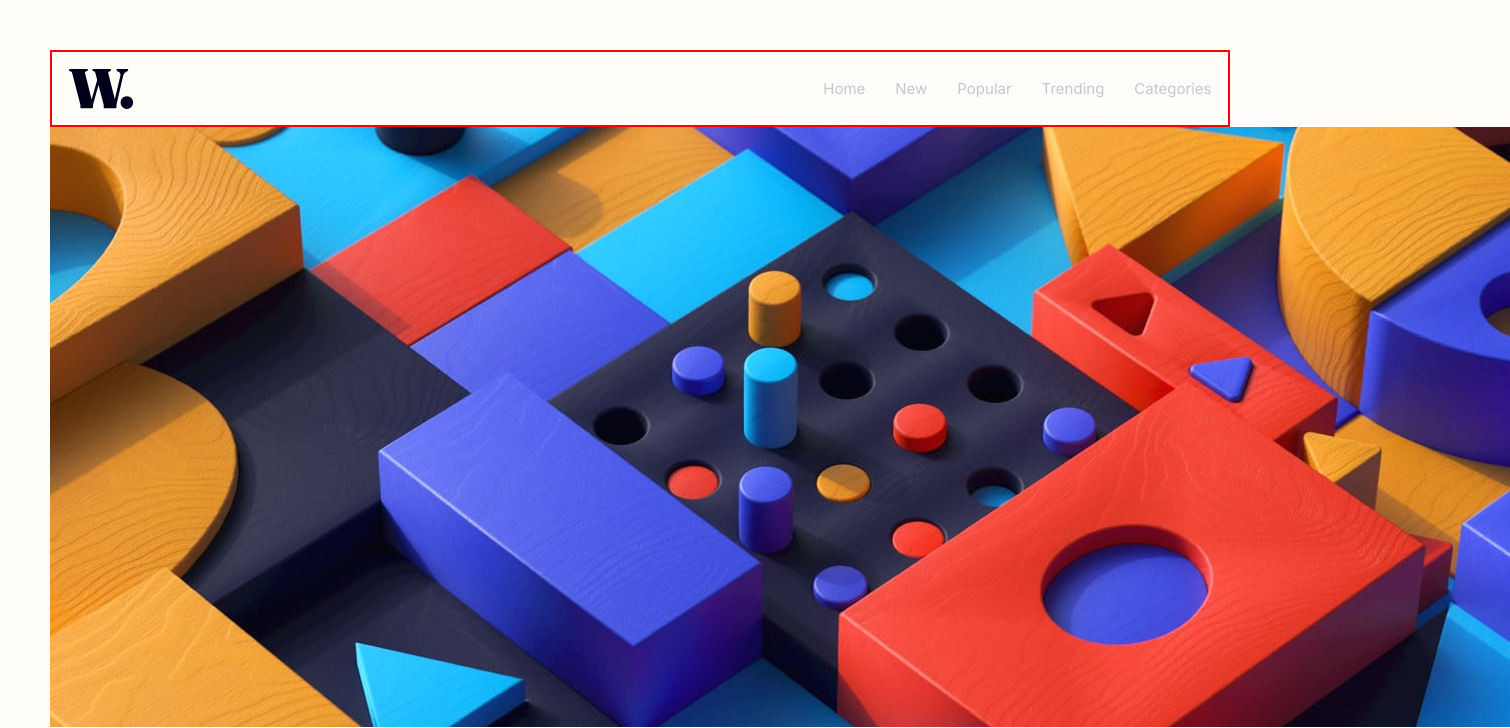
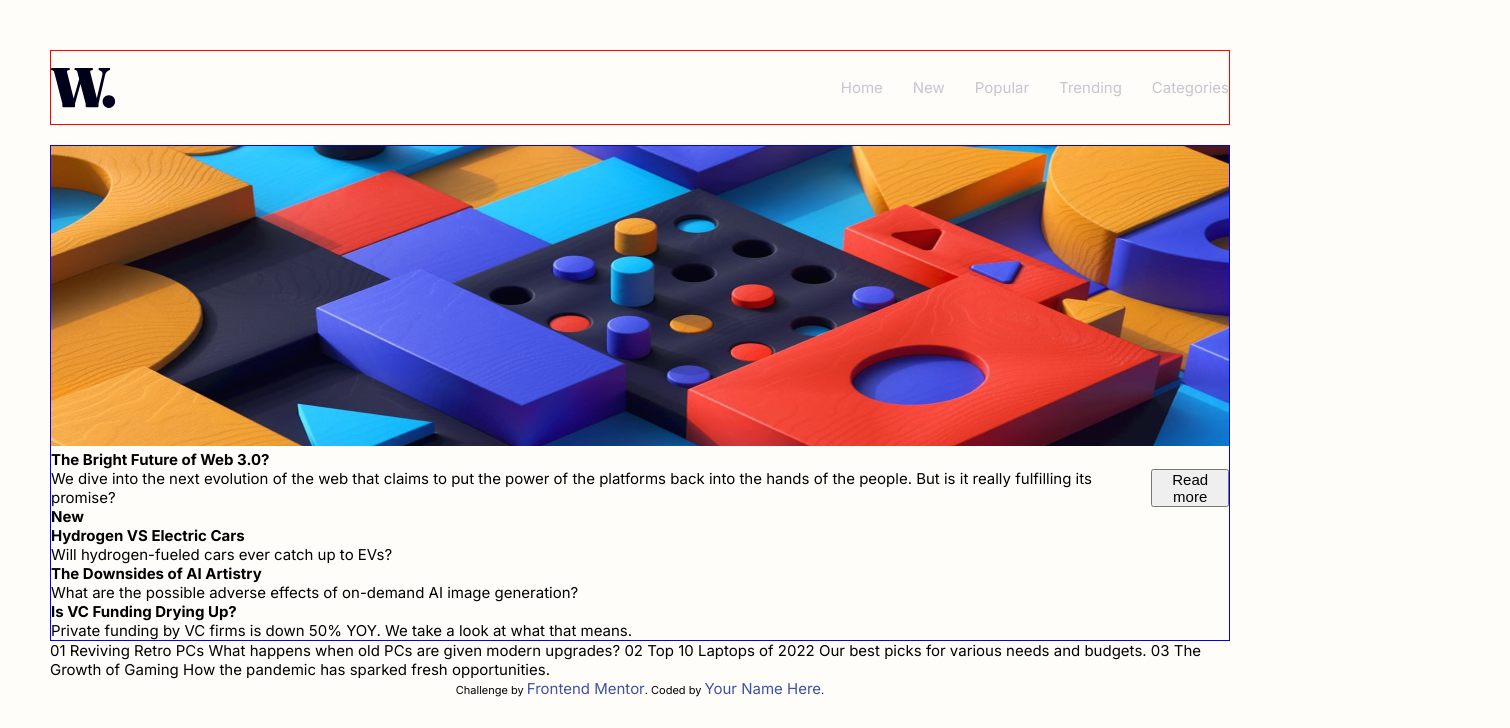
Before and after one commit to Gushigustavo/news-homepage-mainnews-homepage-main, a plain HTML site: page index.html in a window 1280 px wide. Shown: the top 728 px of the page, 1510 px wide, since content can reach past the window. Drawn offline with Linux system fonts and the light colour scheme.

Commit message:
atualização

```diff
--- a/index.html
+++ b/index.html
@@ -31,9 +31,12 @@
 
     <section class="container">
 
-      <div>
+      <div class="container__box1">
         <img src="assets/images/image-web-3-desktop.jpg" alt="Banner">
+
           <h1>The Bright Future of Web 3.0?</h1>
+
+          <div class="container__box2">
           <p>
             We dive into the next evolution of the web that claims to put the power of the platforms back into the hands of the people.
             But is it really fulfilling its promise?
@@ -41,7 +44,7 @@
           <button>Read more</button>
         </div>
 
-      <div>
+      <div class="">
         <h2>New</h2>
         <h3>Hydrogen VS Electric Cars</h3>
         <p>Will hydrogen-fueled cars ever catch up to EVs?</p>
--- a/style.css
+++ b/style.css
@@ -30,11 +30,11 @@ body{
 }
 
 .header__box1{
-    padding: 1.1em;
-    border: 2px solid red;
+    padding: 1.1em 0em 1.1em 0em;
     display: flex;
-    justify-content: space-between;
+    justify-content:space-between;
     align-items: center;
+    border: 1px solid red;
 
 }
 .menunav{
@@ -46,3 +46,26 @@ body{
 a{
     color: var(--Grayish-blue);
 }
+a:hover{
+    color:var(--Softred);
+    transition: 400ms;
+}
+
+.container{
+    display: flex;
+
+    margin-top: 20px;
+
+}
+.container__box1{
+
+ border:solid 1px blue;
+}
+.container__box1 > img{
+    width: 100%;
+    height: 300px;
+}
+
+.container__box2{
+    display: flex;
+}
```
Lines whose indentation alone changed are shown as unchanged.
